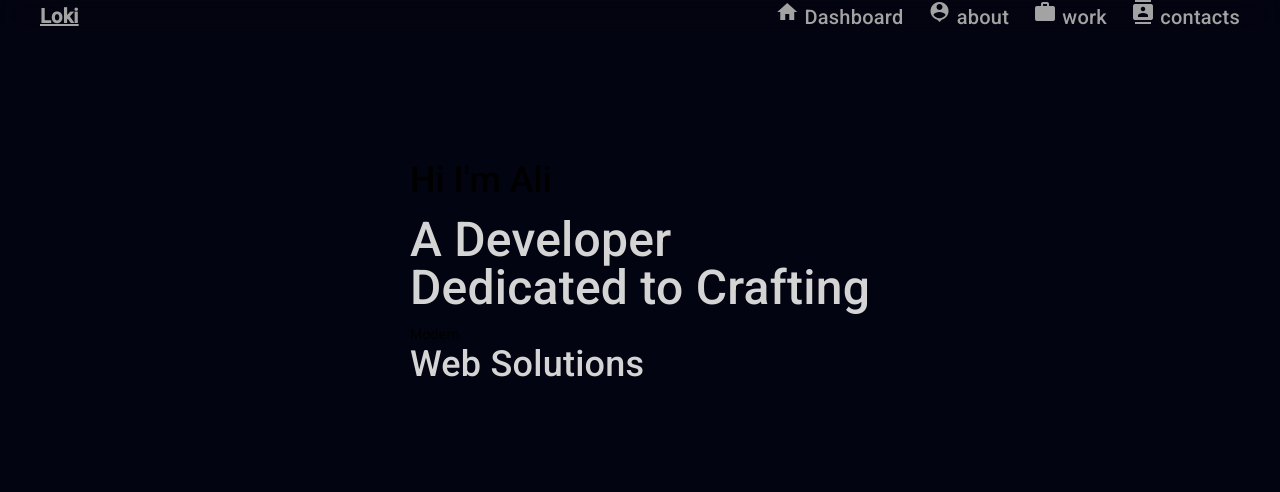
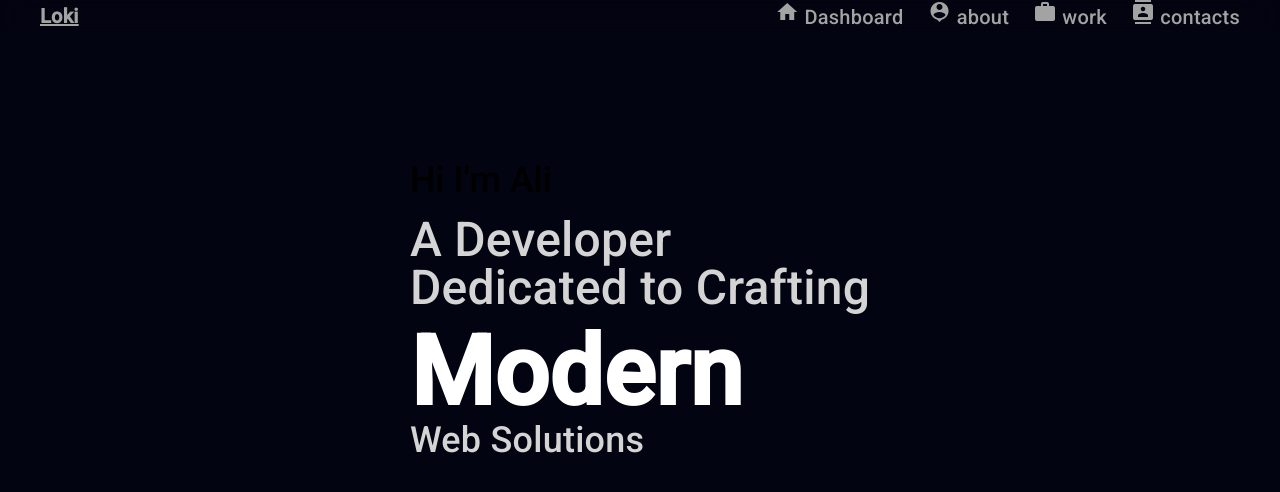
Before and after one commit to LokiMagesy/Starry-Portfolio, an Angular app in the folder Portfolio/: page / in a window 1280 px wide. Shown: the top 492 px of the page. Built offline with nearby package versions, Linux system fonts and the light colour scheme.

Commit message:
PROGRES: Hero Text Done with hero section text animation, "Flipword" with "hero-text"

```diff
--- a/Portfolio/src/app/app-routing.module.ts
+++ b/Portfolio/src/app/app-routing.module.ts
@@ -4,8 +4,6 @@ import { RouterModule, Routes } from '@angular/router';
 const routes: Routes = [];
 
 
-import { HerotextComponent } from './components/HeroText/HeroText.component';
-
 @NgModule({
   imports: [RouterModule.forRoot(routes)],
   exports: [RouterModule]
--- a/Portfolio/src/app/components/FlipWordsComponent.ts
+++ b/Portfolio/src/app/components/FlipWordsComponent.ts
@@ -1,52 +1,77 @@
-import { Component, Input, OnInit, OnDestroy } from '@angular/core';
 import { CommonModule } from '@angular/common';
+import { Component, Input, OnDestroy, OnInit } from '@angular/core';
 import {
-  trigger,
+  animate,
   style,
-  animate,
-  transition
+  transition,
+  trigger
 } from '@angular/animations';
-
-interface ParsedWord {
-  id: number;
-  text: string;
-  wordBlocks: { text: string; letters: string[] }[];
-}
 
 @Component({
   selector: 'app-flip-words',
   standalone: true,
   imports: [CommonModule],
+
   animations: [
-    // Container word animation
     trigger('wordAnimation', [
       transition(':enter', [
-        style({ opacity: 0, transform: 'translateY(10px)' }),
-        animate('500ms cubic-bezier(0.34, 1.56, 0.64, 1)', style({ opacity: 1, transform: 'translateY(0)' }))
+        style({
+          opacity: 0,
+          transform: 'translateY(10px)'
+        }),
+        animate(
+          '500ms cubic-bezier(0.34, 1.56, 0.64, 1)',
+          style({
+            opacity: 1,
+            transform: 'translateY(0)'
+          })
+        )
       ]),
+
       transition(':leave', [
-        style({ position: 'absolute', top: 0, left: 0 }),
-        animate('400ms ease-in-out', style({
+        style({
+          position: 'absolute'
+        }),
+        animate(
+          '400ms ease-in-out',
+          style({
             opacity: 0,
             transform: 'translate(40px, -40px) scale(2)',
             filter: 'blur(8px)'
-        }))
+          })
+        )
       ])
     ]),
 
-    // Staggered letter animation
     trigger('letterAnimation', [
       transition(':enter', [
-        style({ opacity: 0, transform: 'translateY(10px)', filter: 'blur(8px)' }),
-        animate('200ms {{delay}}ms ease-out', style({ opacity: 1, transform: 'translateY(0)', filter: 'blur(0px)' }))
-      ], { params: { delay: 0 } })
+        style({
+          opacity: 0,
+          transform: 'translateY(60px)',
+          filter: 'blur(10px)'
+        }),
+
+        animate(
+          '200ms {{delay}}ms ease-out',
+          style({
+            opacity: 1,
+            transform: 'translateY(0)',
+            filter: 'blur(0)'
+          })
+        )
+      ], {
+        params: {
+          delay: 0
+        }
+      })
     ])
   ],
+
   styles: [`
     .flip-words-container {
+      position: relative;
       z-index: 10;
       display: inline-block;
-      position: relative;
       text-align: left;
     }
 
@@ -55,97 +80,106 @@ interface ParsedWord {
       white-space: nowrap;
     }
 
-    .flip-words-letter,
-    .flip-words-space {
+    .flip-words-letter {
       display: inline-block;
     }
   `],
+
   template: `
-    <!-- Replaced Tailwind with standard CSS class and kept customClass binding -->
-    <div [ngClass]="['flip-words-container', customClass]">
-      <ng-container *ngFor="let item of [currentParsedWord]; trackBy: trackByItem">
+    <div class="flip-words-container">
+
       <div
-          [@wordAnimation]
-          (@wordAnimation.done)="onAnimationDone($event)">
+        *ngIf="currentWord"
+        class="flip-words-current"
+        @wordAnimation>
 
         <span
-            *ngFor="let block of item.wordBlocks; let wIndex = index"
-            class="flip-words-word">
+          *ngFor="
+            let word of currentWord.split(' ');
+            let wordIndex = index
+          "
+          class="flip-words-word"
+          @letterAnimation
+          [@letterAnimation]="{
+            value: '',
+            params: {
+              delay: wordIndex * 300
+            }
+          }">
 
           <span
-              *ngFor="let letter of block.letters; let lIndex = index"
+            *ngFor="
+              let letter of word.split('');
+              let letterIndex = index
+            "
             class="flip-words-letter"
-              [@letterAnimation]="{ value: '', params: { delay: (wIndex * 300) + (lIndex * 50) } }">
+            [@letterAnimation]="{
+              value: '',
+              params: {
+                delay: wordIndex * 300 + letterIndex * 50
+              }
+            }">
+
             {{ letter }}
+
           </span>
-            <!-- Space separator -->
-            <span class="flip-words-space">&nbsp;</span>
+
         </span>
 
       </div>
-      </ng-container>
+
     </div>
   `
 })
 export class FlipWordsComponent implements OnInit, OnDestroy {
+  private readonly DEFAULT_DURATION = 3000;
+
   @Input() words: string[] = [];
-  @Input() duration: number = 3000;
-  @Input() customClass: string = '';
+  @Input() duration = this.DEFAULT_DURATION;
 
-  currentParsedWord!: ParsedWord;
-  isAnimating: boolean = false;
+  currentWord = '';
+  isAnimating = false;
 
-  private timeoutId: any;
-  private animationCount = 0;
+  private currentIndex = 0;
+  private timer?: ReturnType<typeof setTimeout>;
 
   ngOnInit(): void {
-    if (this.words && this.words.length > 0) {
-      this.setWord(this.words[0]);
-      this.startTimer();
+    if (!this.words.length) {
+      return;
     }
+
+    this.currentWord = this.words[0];
+    this.startAnimation();
   }
 
   ngOnDestroy(): void {
-    if (this.timeoutId) {
-      clearTimeout(this.timeoutId);
-    }
+    this.clearTimer();
   }
 
-  private startTimer(): void {
-    this.timeoutId = setTimeout(() => {
-      this.startAnimation();
+  private startAnimation(): void {
+    this.clearTimer();
+
+    this.timer = setTimeout(() => {
+      this.nextWord();
     }, this.duration);
   }
 
-  private startAnimation(): void {
-    if (!this.currentParsedWord) return;
+  private nextWord(): void {
+    this.currentIndex =
+      (this.currentIndex + 1) % this.words.length;
 
-    const currentIndex = this.words.indexOf(this.currentParsedWord.text);
-    const nextWord = this.words[currentIndex + 1] || this.words[0];
+    this.currentWord = this.words[this.currentIndex];
+    this.isAnimating = true;
 
-    this.setWord(nextWord);
-    this.isAnimating = true;
+    this.startAnimation();
   }
 
-  private setWord(newWord: string): void {
-    this.currentParsedWord = {
-      id: ++this.animationCount,
-      text: newWord,
-      wordBlocks: newWord.split(' ').map(w => ({
-        text: w,
-        letters: w.split('')
-      }))
-    };
+  private clearTimer(): void {
+    if (!this.timer) {
+      return;
     }
 
-  onAnimationDone(event: any): void {
-    if (event.toState === 'void') {
-      this.isAnimating = false;
-      this.startTimer();
+    clearTimeout(this.timer);
+    this.timer = undefined;
   }
 }
-
-  trackByItem(index: number, item: ParsedWord): number {
-    return item.id;
-  }
-}
--- a/Portfolio/src/app/components/HeroText.component.css
+++ b/Portfolio/src/app/components/HeroText.component.css
@@ -23,6 +23,9 @@
 .hero-desktop {
   display: none; /* hidden (by default on mobile) */
   flex-direction: column;
+
+  padding-left: 1.5rem;
+  padding-right: 1.5rem;
 }
 
 @media (min-width: 768px) {
@@ -49,12 +52,6 @@
   .hero-mobile {
     display: none; /* md:hidden */
   }
-}
-
-/* Custom Spacing Utility */
-.c-space {
-  padding-left: 1.5rem;
-  padding-right: 1.5rem;
 }
 
 /* --- Typography --- */
--- a/Portfolio/src/app/components/hero-text.component.html
+++ b/Portfolio/src/app/components/hero-text.component.html
@@ -1,7 +1,7 @@
 <div class="hero-container">
 
   <!-- Desktop View -->
-  <div class="hero-desktop c-space">
+  <div class="hero-desktop">
     <h1
       class="hero-title"
       [@slideIn]="{ value: '', params: { delay: 1000 } }">
@@ -16,9 +16,8 @@
 
       <div [@slideIn]="{ value: '', params: { delay: 1500 } }">
         <!-- Passing a standard CSS class instead of Tailwind strings -->
-        <app-flip-words
-          [words]="words"
-          customClass="flip-words-desktop">
+        <app-flip-words class="flip-words-desktop"
+          [words]="words">
         </app-flip-words>
       </div>
 
@@ -46,8 +45,7 @@
 
       <div [@slideIn]="{ value: '', params: { delay: 1500 } }">
         <app-flip-words
-          [words]="words"
-          customClass="flip-words-mobile">
+          [words]="words" class=".flip-words-mobile">
         </app-flip-words>
       </div>
 
@@ -58,5 +56,4 @@
       </p>
     </div>
   </div>
-
 </div>
```
Lines whose indentation alone changed are shown as unchanged.
